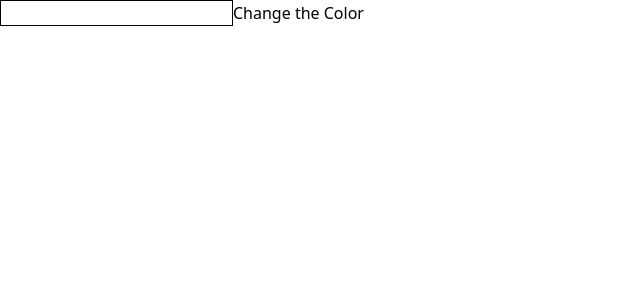
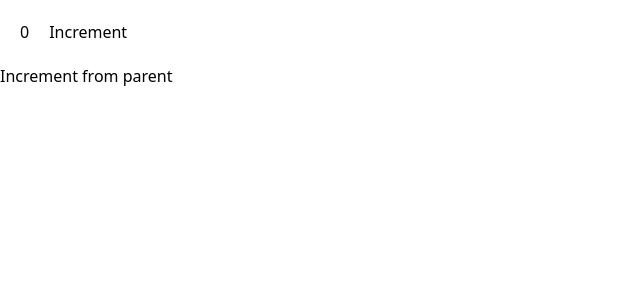
Before and after one commit to thezuraiz/my-react-learning, a React (Vite) app: page / in a window 1280 px wide. Shown: the top 300 px of the page, without its empty margins (0-640 px from the left). Built offline with nearby package versions, Linux system fonts and the light colour scheme.

Commit message:
Learn ImperitiveHandle Hook

```diff
--- /dev/null
+++ b/src/component/UseImperativeComponent.jsx
@@ -0,0 +1,24 @@
+import { forwardRef, useImperativeHandle, useState } from "react";
+
+const UseImperativeComponent = forwardRef((props, ref) => {
+  const [value, setValue] = useState(0);
+
+  function increment() {
+    setValue((prev) => prev + 1);
+  }
+
+  useImperativeHandle(ref, () => ({
+    increment, // Correctly exposing the function
+  }));
+
+  return (
+    <div className="flex m-5 gap-5">
+      <h3>{value}</h3>
+      <button onClick={increment}>Increment</button>
+    </div>
+  );
+});
+
+UseImperativeComponent.displayName = "UseImperativeComponent";
+
+export default UseImperativeComponent;
--- /dev/null
+++ b/src/hooks/useImperativeHandleHook.jsx
@@ -0,0 +1,21 @@
+import { useRef } from "react";
+import UseImperativeComponent from "../component/UseImperativeComponent";
+
+const UseImperativeHandleHook = () => {
+  console.log("Re rendered");
+  let ref = useRef();
+  return (
+    <div>
+      <UseImperativeComponent ref={ref} />
+      <button
+        onClick={() => {
+          ref.current.increment();
+        }}
+      >
+        Increment from parent
+      </button>
+    </div>
+  );
+};
+
+export default UseImperativeHandleHook;
--- a/src/main.jsx
+++ b/src/main.jsx
@@ -3,7 +3,8 @@ import { createRoot } from "react-dom/client";
 import "./index.css";
 // import App from "./App.jsx";
 import { BrowserRouter } from "react-router-dom";
-import UseRefHook from "./hooks/useRefHook";
+// import UseRefHook from "./hooks/useRefHook";
+import UseImperativeHandleHook from "./hooks/useImperativeHandleHook";
 // import UseEffectComponent from "./props/useEffect";
 // import UseContextHook from "./hooks/useContext";
 // import UseReducerHook from "./hooks/useReducer";
@@ -13,7 +14,8 @@ import UseRefHook from "./hooks/useRefHook";
 createRoot(document.getElementById("root")).render(
   <StrictMode>
     <BrowserRouter>
-      <UseRefHook />
+      <UseImperativeHandleHook />
+      {/* <UseRefHook /> */}
       {/* <UseCallBackHook /> */}
       {/* <UseMemoHook /> */}
       {/* <UseReducerHook /> */}
```
